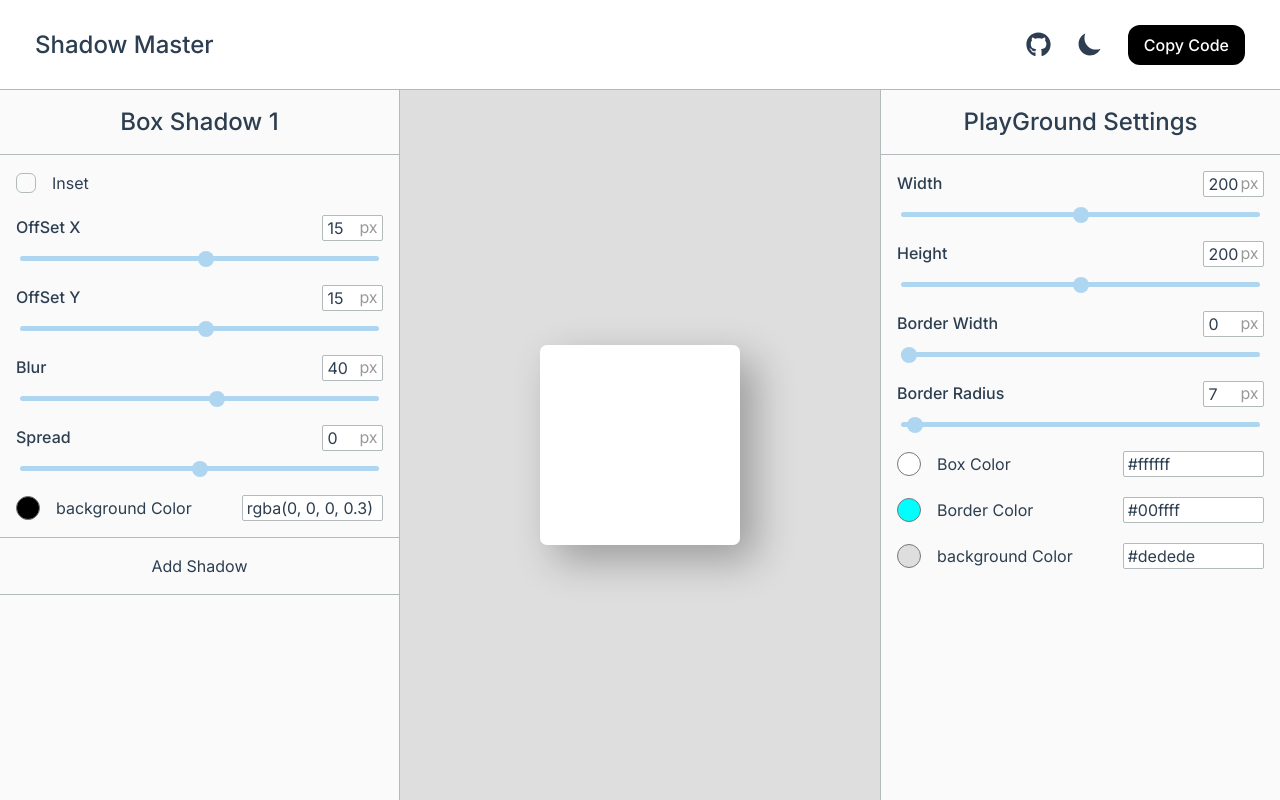
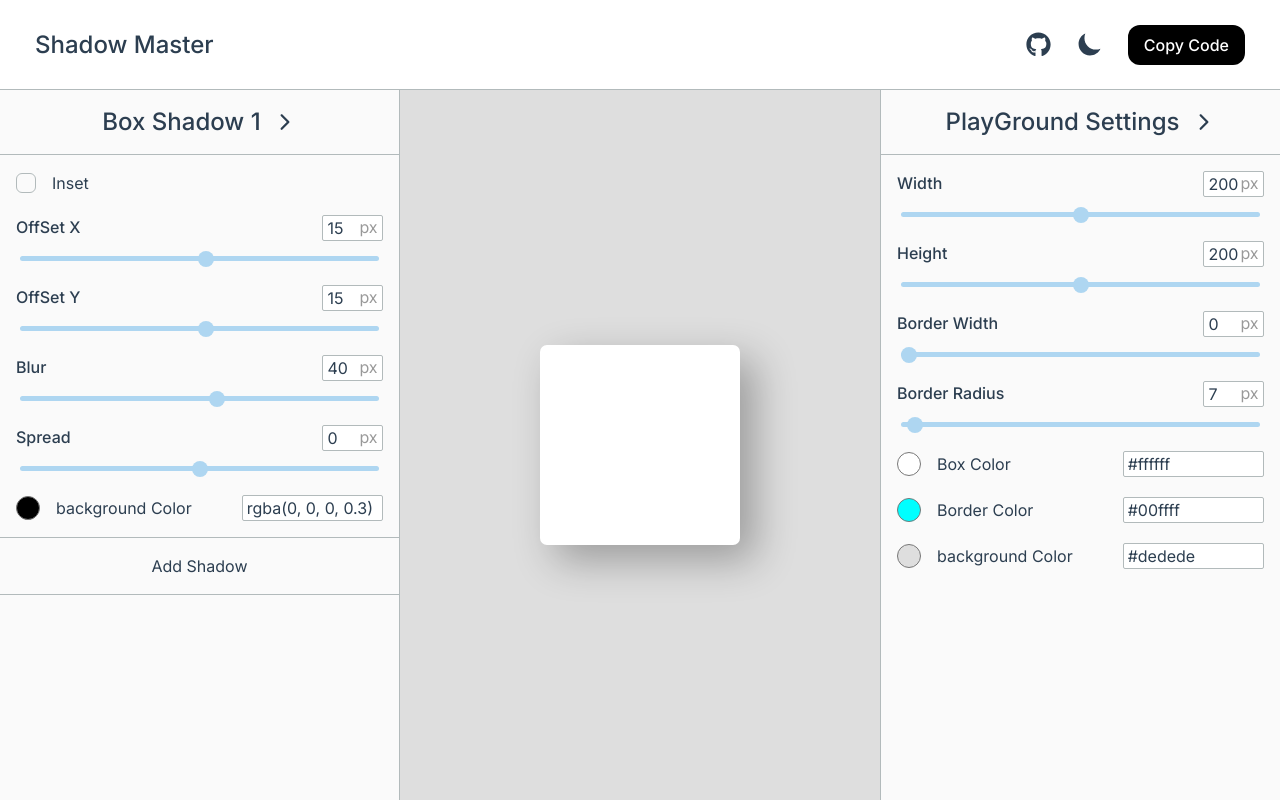
Before and after one commit to Xenos-the-stupid/shadow-master, a React (Vite) app: page / in a window 1280 px wide. Built offline with nearby package versions, Linux system fonts and the light colour scheme.

Commit message:
add indicator for accordion header

```diff
--- a/src/components/ui/Accordion.tsx
+++ b/src/components/ui/Accordion.tsx
@@ -7,6 +7,7 @@ import {
   useContext,
   useState,
 } from "react";
+import { IoIosArrowDown } from "react-icons/io";
 import cn from "../../utils/cn";
 
 type AccordionContextType = {
@@ -40,11 +41,19 @@ function AccordionTitle({ ...props }: ComponentProps<"button">) {
     <button
       {...props}
       className={cn(
-        "w-full border-b border-border-color p-4 text-2xl font-medium",
+        "flex w-full items-center justify-center gap-3 border-b border-border-color p-4 text-2xl font-medium",
         props.className,
       )}
       onClick={handler}
-    />
+    >
+      <span>{props.children}</span>{" "}
+      <span>
+        {" "}
+        <IoIosArrowDown
+          className={`${isOpen ? "-rotate-90" : ""} duration-300`}
+        />
+      </span>
+    </button>
   );
 }
 
```
